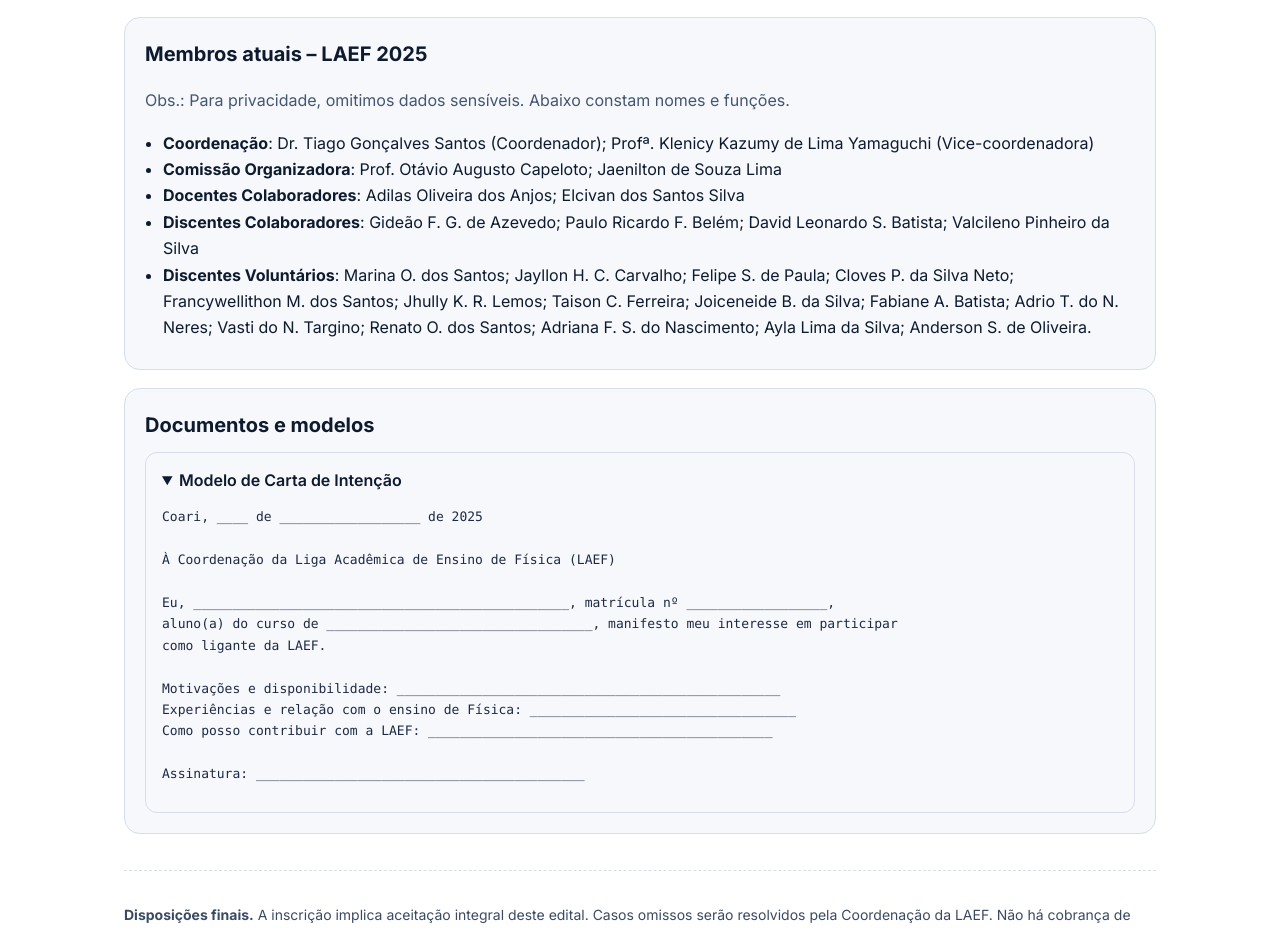
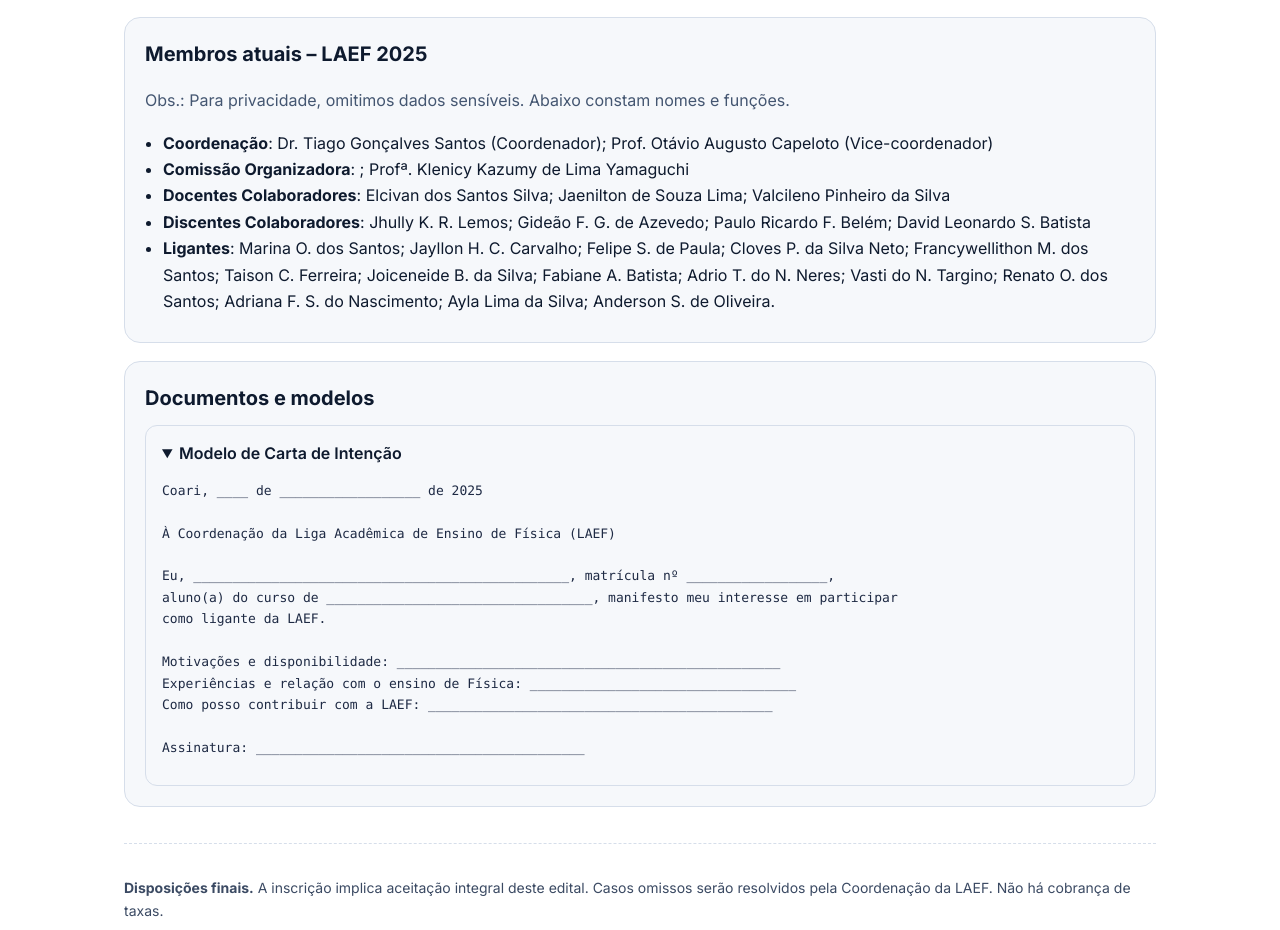
Before and after one commit to tiagoufam/selecao-LAEF-2025, a plain HTML site: page index.html in a window 1280 px wide. Shown: the part 2401-3331 px from the top of the page. Drawn offline with Linux system fonts and the light colour scheme.

Commit message:
Update index.html
ajuste nomes

```diff
--- a/index.html
+++ b/index.html
@@ -248,11 +248,11 @@
       <h2>Membros atuais – LAEF 2025</h2>
       <p style="color:var(--muted)">Obs.: Para privacidade, omitimos dados sensíveis. Abaixo constam nomes e funções.</p>
       <ul class="list">
-        <li><strong>Coordenação</strong>: Dr. Tiago Gonçalves Santos (Coordenador); Profª. Klenicy Kazumy de Lima Yamaguchi (Vice-coordenadora)</li>
-        <li><strong>Comissão Organizadora</strong>: Prof. Otávio Augusto Capeloto; Jaenilton de Souza Lima</li>
-        <li><strong>Docentes Colaboradores</strong>: Adilas Oliveira dos Anjos; Elcivan dos Santos Silva</li>
-        <li><strong>Discentes Colaboradores</strong>: Gideão F. G. de Azevedo; Paulo Ricardo F. Belém; David Leonardo S. Batista; Valcileno Pinheiro da Silva</li>
-        <li><strong>Discentes Voluntários</strong>: Marina O. dos Santos; Jayllon H. C. Carvalho; Felipe S. de Paula; Cloves P. da Silva Neto; Francywellithon M. dos Santos; Jhully K. R. Lemos; Taison C. Ferreira; Joiceneide B. da Silva; Fabiane A. Batista; Adrio T. do N. Neres; Vasti do N. Targino; Renato O. dos Santos; Adriana F. S. do Nascimento; Ayla Lima da Silva; Anderson S. de Oliveira.</li>
+        <li><strong>Coordenação</strong>: Dr. Tiago Gonçalves Santos (Coordenador); Prof. Otávio Augusto Capeloto (Vice-coordenador)</li>
+        <li><strong>Comissão Organizadora</strong>: ; Profª. Klenicy Kazumy de Lima Yamaguchi</li>
+        <li><strong>Docentes Colaboradores</strong>: Elcivan dos Santos Silva; Jaenilton de Souza Lima; Valcileno Pinheiro da Silva</li>
+        <li><strong>Discentes Colaboradores</strong>: Jhully K. R. Lemos; Gideão F. G. de Azevedo; Paulo Ricardo F. Belém; David Leonardo S. Batista</li>
+        <li><strong>Ligantes</strong>: Marina O. dos Santos; Jayllon H. C. Carvalho; Felipe S. de Paula; Cloves P. da Silva Neto; Francywellithon M. dos Santos;  Taison C. Ferreira; Joiceneide B. da Silva; Fabiane A. Batista; Adrio T. do N. Neres; Vasti do N. Targino; Renato O. dos Santos; Adriana F. S. do Nascimento; Ayla Lima da Silva; Anderson S. de Oliveira.</li>
       </ul>
     </section>
 
```
